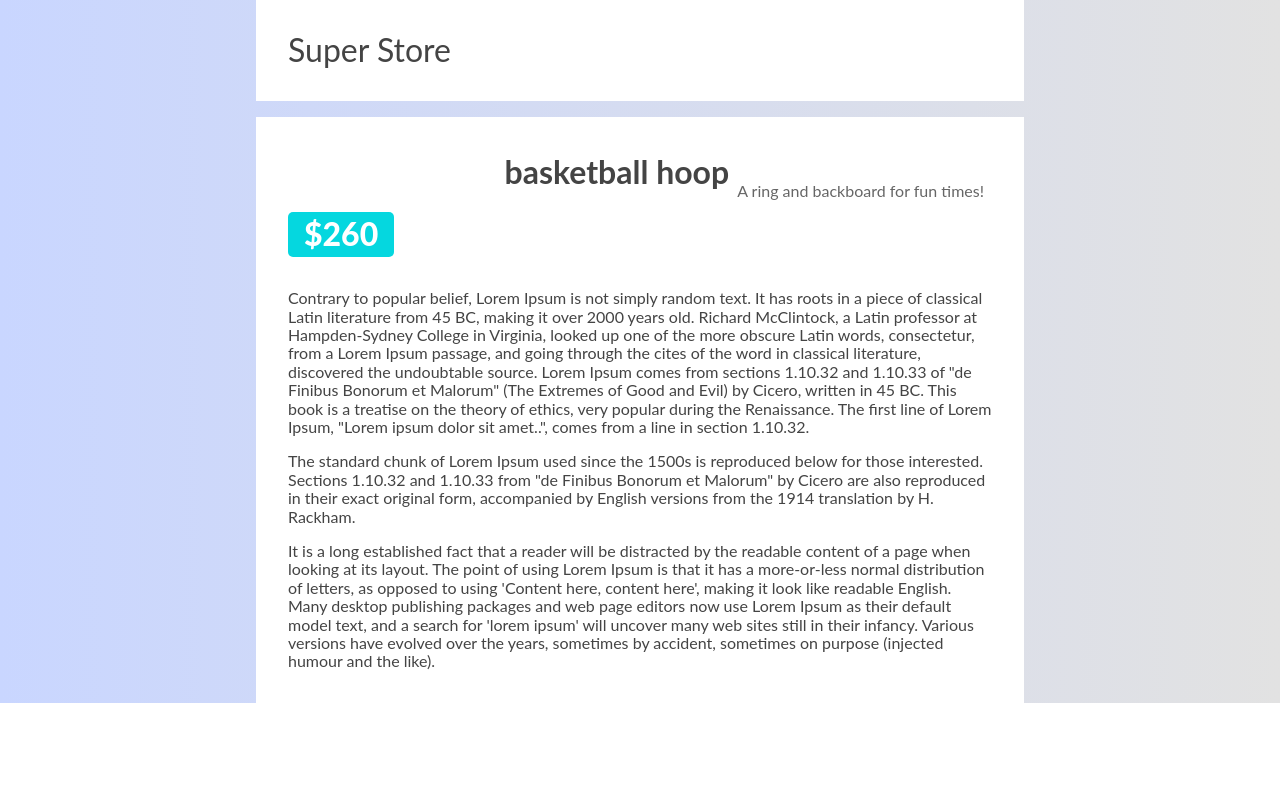
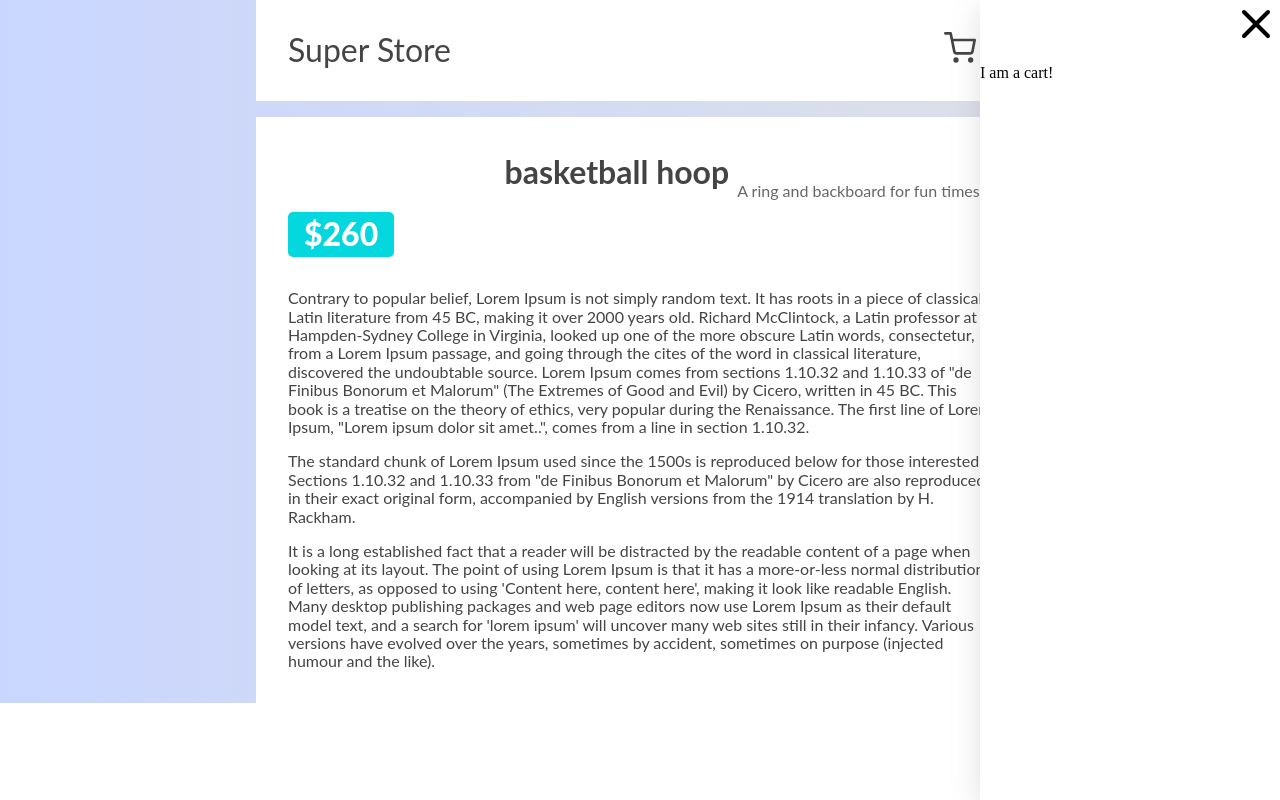
Before and after one commit to eunk0121/e-commerce_project, a Next.js app: page /products/basketball-hoop in a window 1280 px wide. Built offline with nearby package versions, Linux system fonts and the light colour scheme.

Commit message:
Half way for Day 19 12:50

```diff
--- /dev/null
+++ b/components/Cart.js
@@ -0,0 +1,50 @@
+import styled from 'styled-components';
+import { FiX } from 'react-icons/fi';
+import useCart from '../hooks/useCart';
+
+const Container = styled.div`
+  position: fixed;
+  top: 0;
+  bottom: 0;
+  right: 0;
+  height: 100vh;
+  background: white;
+  width: 300px;
+  box-shadow: rgba(100, 100, 111, 0.2) 0px 7px 29px 0px;
+`;
+
+const X = styled(FiX)`
+  font-size: 3rem;
+  &:hover {
+    cursor: pointer;
+  }
+`;
+
+const Xcontainer = styled.div`
+  display: flex;
+  justify-content: flex-end;
+`;
+
+const Content = styled.div`
+  padding: 1rem 2rem;
+`;
+
+const Title = styled.div`
+  font-size: 3rem;
+  font-weight: 400;
+`;
+
+const Cart = () => {
+  const handleClick = () => {};
+
+  return (
+    <Container>
+      <Xcontainer>
+        <X onClick={handleClick} />
+      </Xcontainer>
+      <p>I am a cart!</p>
+    </Container>
+  );
+};
+
+export default Cart;
--- a/components/Navbar.js
+++ b/components/Navbar.js
@@ -1,10 +1,13 @@
 import Link from 'next/link';
 import styled from 'styled-components';
 import UnstyledLink from './styled/UnstyledLink';
+import { FiShoppingCart } from 'react-icons/fi';
 
 const Nav = styled.nav`
   background: white;
   padding: 2rem;
+  display: flex;
+  justify-content: space-between;
 `;
 
 const NavContainer = styled.div`
@@ -14,13 +17,24 @@ const NavContainer = styled.div`
   font-size: 2rem;
 `;
 
+const ShoppingCart = styled(FiShoppingCart)`
+  margin-right: 1rem;
+  &:hover {
+    cursor: pointer;
+  }
+`;
+
 const Navbar = () => {
+  const handleClick = () => {
+    console.log('open cart');
+  };
   return (
     <NavContainer>
       <Nav>
         <Link href="/">
           <UnstyledLink>Super Store</UnstyledLink>
         </Link>
+        <ShoppingCart onClick={handleClick} />
       </Nav>
     </NavContainer>
   );
--- a/context/Cart.js
+++ b/context/Cart.js
@@ -4,18 +4,22 @@ export const Context = createContext();
 
 const Cart = ({ children }) => {
   const getInitialCart = () => JSON.parse(localStorage.getItem('cart'));
-  const [cart, seCart] = useState();
+  const [cart, setCart] = useState();
 
-  useEffect(() => {
-    const initalCart = getInitialCart();
-    if (initalCart) {
-      setCart(initalCart);
-    }
-  }, []);
+  // useEffect(() => {
+  //   const initalCart = getInitialCart();
+  //   if (initalCart) {
+  //     setCart(initalCart);
+  //   }
+  // }, []);
 
   useEffect(() => {
     //write to local storage
-    localStorage.setItem('cart', JSON.stringify(cart));
+    //localStorage.setItem('cart', JSON.stringify(cart));
+
+    if (cart) {
+      localStorage.setItem('cart', JSON.stringify(cart));
+    }
   }, [cart]);
 
   const addItemToCart = (id, qty = 1) => {
--- a/package.json
+++ b/package.json
@@ -19,6 +19,7 @@
     "next": "^10.0.6",
     "react": "^17.0.1",
     "react-dom": "^17.0.1",
+    "react-icons": "^4.2.0",
     "styled-components": "^5.2.1",
     "styled-normalize": "^8.0.7"
   },
--- a/pages/_app.js
+++ b/pages/_app.js
@@ -2,6 +2,7 @@ import styled from 'styled-components';
 import { Normalize } from 'styled-normalize';
 import Navbar from '../components/Navbar';
 import CartProvider from '../context/Cart';
+import Cart from '../components/Cart';
 
 const Container = styled.div`
   @import url('https://fonts.googleapis.com/css2?family=Lato&display=swap');
@@ -26,6 +27,7 @@ const MyApp = ({ Component, pageProps }) => {
           <Component {...pageProps} />
         </Page>
       </Container>
+      <Cart />
     </CartProvider>
   );
 };
```
Also changed, not shown: 1 other file (tests, documents, lock files or other folders).
